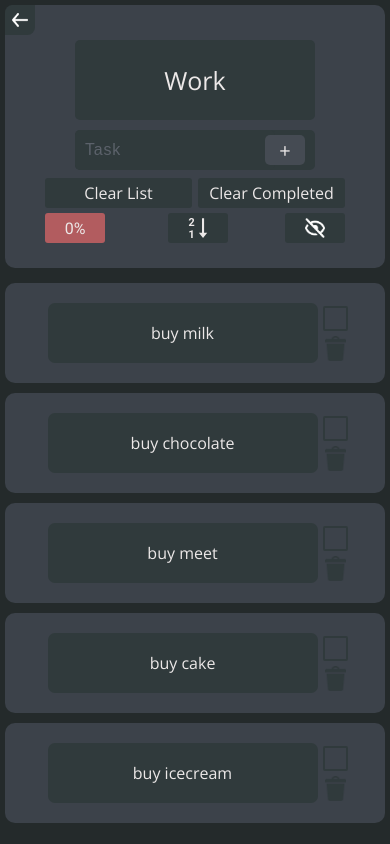
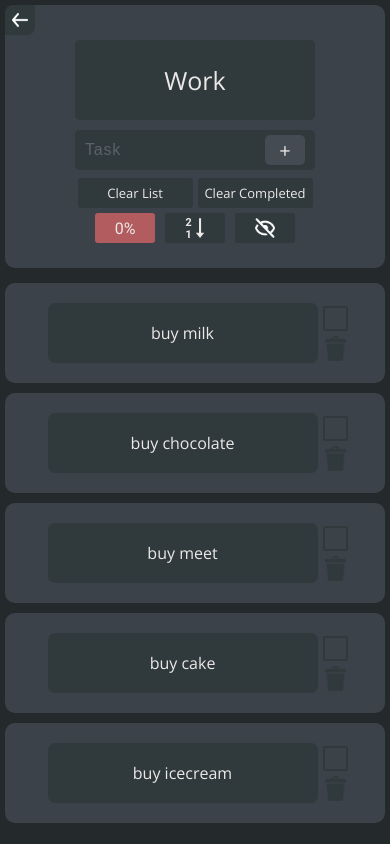
Before and after one commit to Veremyov-of/To-Do-List, a React (Create React App) app: page /work in a window 390 px wide. Built offline with nearby package versions, Linux system fonts and the light colour scheme.

Commit message:
fix and add media css

```diff
--- a/src/App.css
+++ b/src/App.css
@@ -349,10 +349,9 @@ input::placeholder {
   margin-top: 8px;
   display: flex;
   align-items: center;
-  justify-content: space-between;
+  justify-content: center;
 }
 .percent_todo {
-  margin-right: 5px;
   margin-top: 5px;
   font-family: 'Roboto', sans-serif;
   width: 60px;
@@ -366,6 +365,7 @@ input::placeholder {
 }
 
 .sorting {
+  margin: 0 10px;
   margin-top: 5px;
   background-color: #303A3C;
   background-image: url("./img/sorting.svg");
@@ -392,6 +392,9 @@ input::placeholder {
   width: 147px;
   height: 30px;
   background-color: #303A3C;
+}
+.delete_everything:first-child {
+  margin-right: 5px;
 }
 .delete_everything:hover {
   transition: color .2s;
@@ -646,6 +649,13 @@ input::placeholder {
     width: 120px;
     font-size: 13px;
   }
+  .inner_todo {
+    width: 250px;
+  }
+  .delete_everything {
+    width: 115px;
+    font-size: 13px;
+  }
 
 }
 
@@ -679,3 +689,9 @@ input::placeholder {
     width: 240px;
   }
 }
+
+@media (max-width: 350px) {
+  .title_todolist {
+    max-width: 220px;
+  }
+}
```
Also changed, not shown: 6 other files (tests, documents, lock files or other folders).
